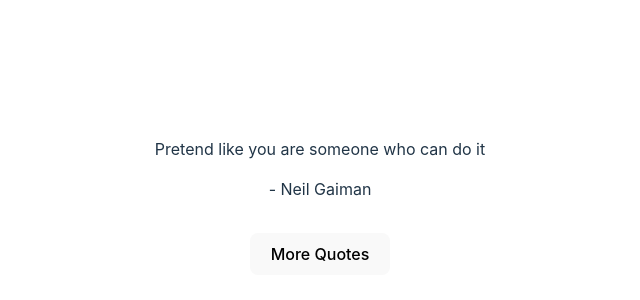
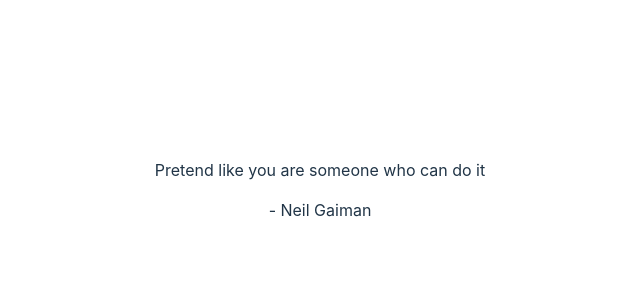
Before and after one commit to neildevas/pretend-like-you-are-someone-who-can-do-it, a React (Vite) app: page / in a window 1280 px wide. Shown: the part 210-510 px from the top of the page, without its empty margins (320-960 px from the left). Built offline with nearby package versions, Linux system fonts and the light colour scheme.

Commit message:
Revert "Feature/add quote (#1)"
This reverts commit a1f5d61b9ac272ad97160f74d35dd6c8b118e745.

```diff
--- a/src/App.css
+++ b/src/App.css
@@ -7,9 +7,8 @@
 
 .App {
   display: -webkit-flex;
-  flex-direction: column;
+  flex-direction: row;
   align-items: center;
-
 }
 
 .logo {
@@ -41,8 +40,7 @@
 }
 
 .card {
-  padding: 1em 2em;
-  max-width: 500px;
+  padding: 2em;
 }
 
 .read-the-docs {
--- a/src/App.tsx
+++ b/src/App.tsx
@@ -1,40 +1,21 @@
+import { useState } from 'react'
 import './App.css'
-import {useReducer} from "react";
 
-const quotes = [{
-  quote: "Pretend like you are someone who can do it",
-  author: "Neil Gaiman",
-}, {
-  quote: "Pessimism is an indulgence, orthodoxy is the enemy of invention, despair an insult to the imagination",
-  author: "Wade Davis"
-}, {
-  quote: "When I let go of what I am, I become what I might be",
-  author: "Lao Tzu"
-}, {
-  quote: "Often when you think you're at the end of something, you're at the beginning of something else",
-  author: "Fred Rogers"
-}, {
-  quote: "Hard choices, easy life. Easy choices, hard life.", author: "Jerzy Gregorek"
-}];
+const quotes = [{ quote: "Pretend like you are someone who can do it", author: "Neil Gaiman" }];
 
 function App() {
-  const [showAllQuotes, toggleShowAllQuotes] = useReducer(val => !val, false);
-  const visibleQuotes = showAllQuotes ? quotes : [quotes[0]];
+  const [quoteIndex, setQuoteIndex] = useState(0)
+  const quote = quotes[quoteIndex];
   return (
     <div className="App">
-      {visibleQuotes.map(({ quote, author }, index) => (
-        <div className={"card"} key={index}>
-          <p>
-            {quote}
-          </p>
-          <p>
-            - {author}
-          </p>
-        </div>
-      ))}
-      <button onClick={toggleShowAllQuotes}>
-        {showAllQuotes ? 'Less' : 'More'} Quotes
-      </button>
+      <div className="card">
+        <p>
+          {quote.quote}
+        </p>
+        <p>
+          - {quote.author}
+        </p>
+      </div>
     </div>
   )
 }
```
